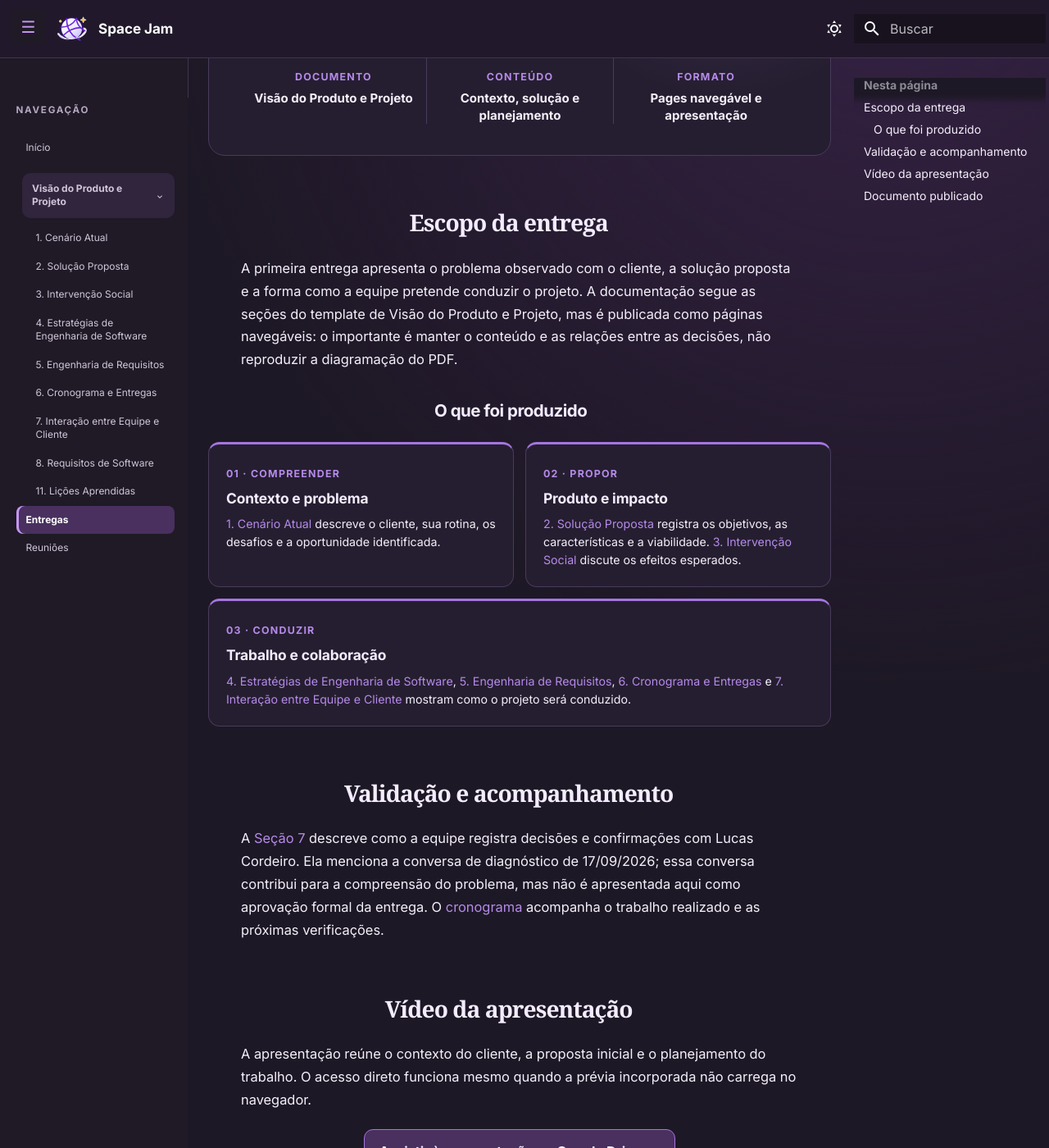
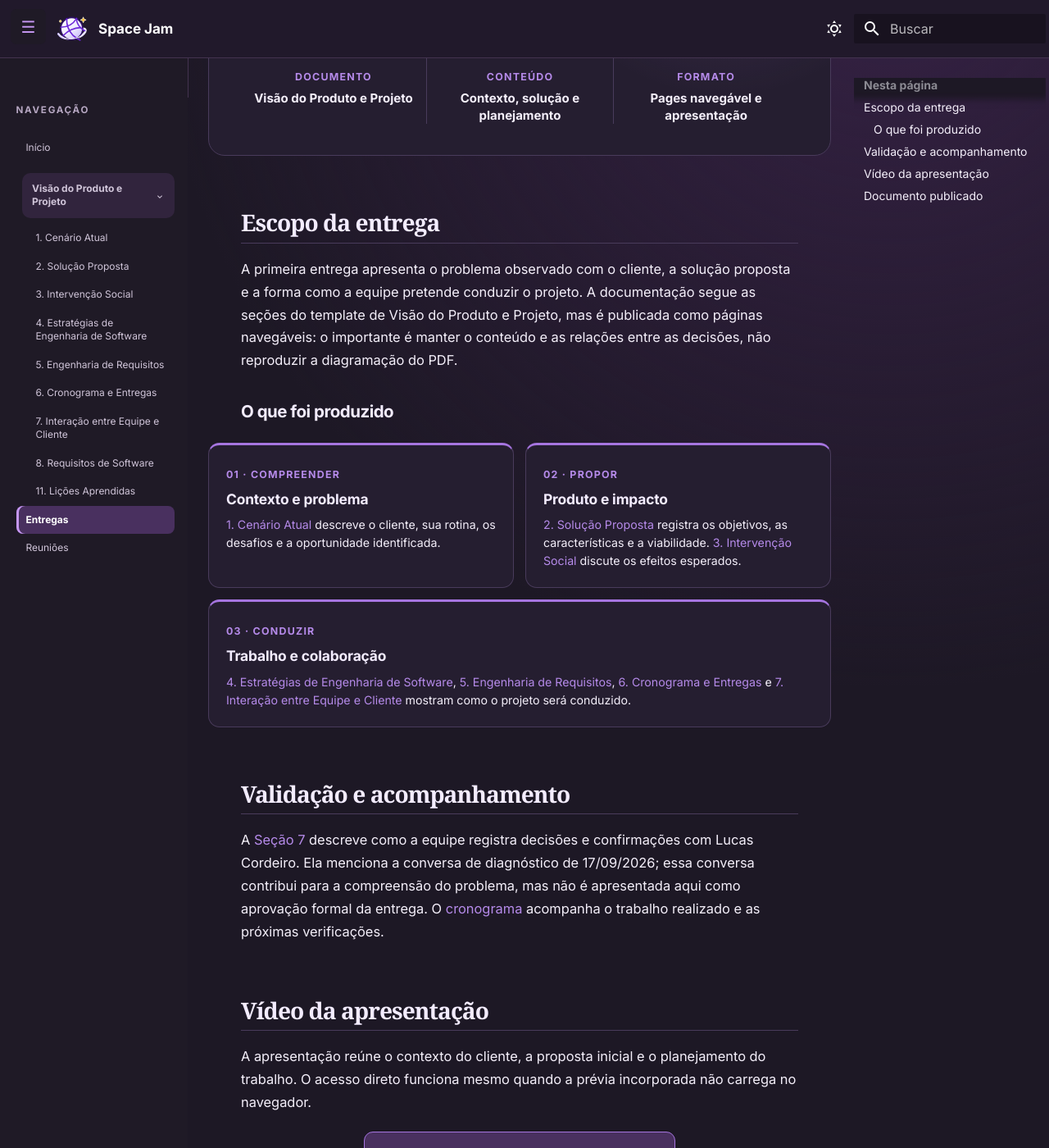
Before and after one commit to mdsreq-fga-unb/REQ-2026.2-T01-SpaceJam, an MkDocs documentation site: the page built from docs/entregas.md, in a window 1280 px wide and 1400 px high, scrolled down 311 px. Shown: the whole window at 82% size. Built offline with MkDocs 1.6.1 and Material for MkDocs 9.7.7, drawn with Linux system fonts in a browser that asks for light colours; comment, search, counter and statistics services are not loaded.

Commit message:
Equilibra alinhamento editorial das paginas

```diff
--- a/docs/stylesheets/extra.css
+++ b/docs/stylesheets/extra.css
@@ -342,13 +342,9 @@
 
 .md-content__inner:not(:has(.sj-home)) > h2,
 .md-content__inner:not(:has(.sj-home)) > h3 {
-  max-width: 42rem;
+  max-width: 34rem;
   margin-inline: auto;
-  text-align: center;
-}
-
-.md-content__inner:not(:has(.sj-home)) > h2 {
-  border-bottom: 0;
+  text-align: left;
 }
 
 .md-content__inner:not(:has(.sj-home)) > p:not(:has(> img)),
```
Also changed, not shown: 1 other file.
